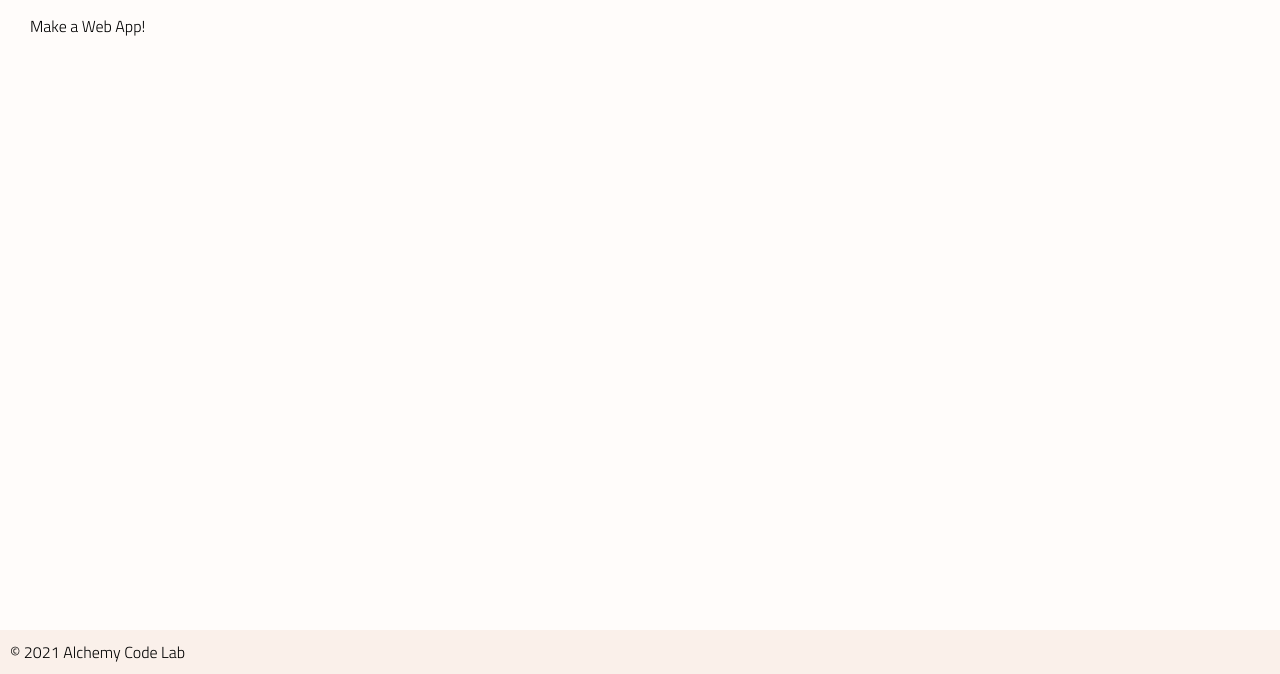
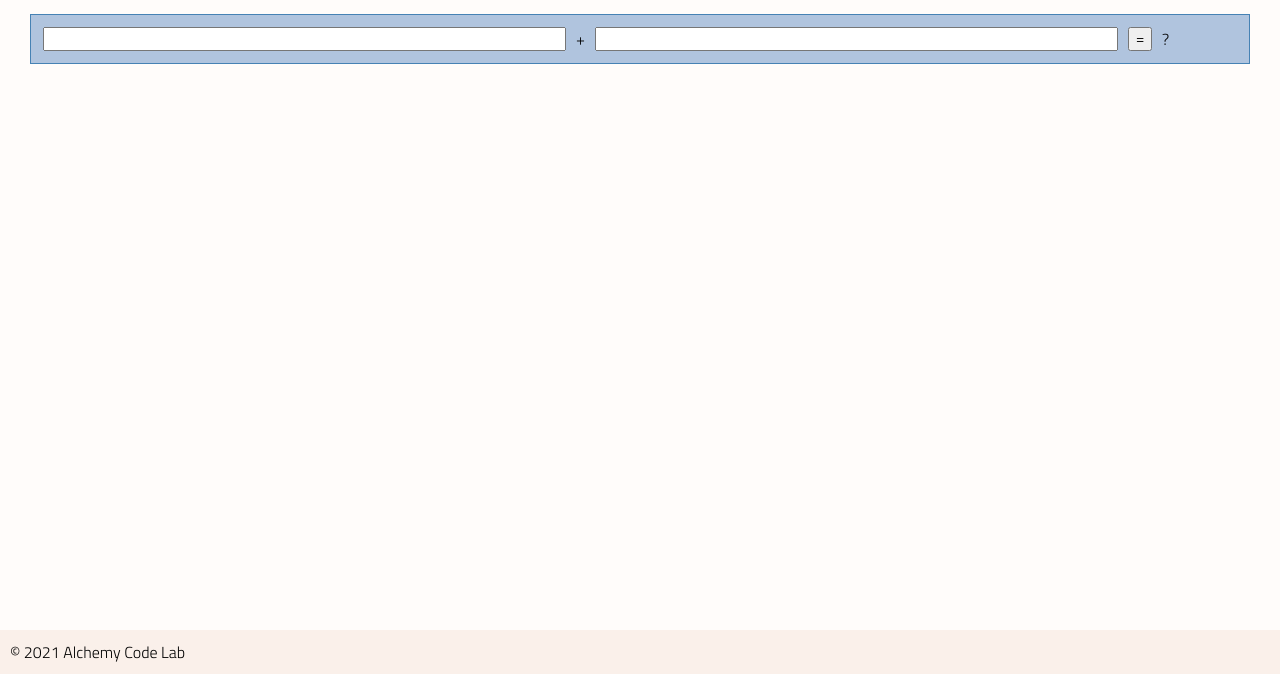
Before and after one commit to tannermeck/Calculator-app, a plain HTML site: page index.html in a window 1280 px wide. Shown: the part 126-800 px from the top of the page. Drawn offline with Linux system fonts and the light colour scheme.

Commit message:
calcuator boxes setup

```diff
--- a/index.html
+++ b/index.html
@@ -19,7 +19,13 @@
 
     <main>
 
-        Make a Web App!
+       <section class="operation">
+           <input id="add-x-input"> + <input id="add-y-input">
+           <button id="add-button">=</button>
+           <span id="add-result">?</span>
+
+
+       </section>
 
     </main>
 
--- a/styles/styles.css
+++ b/styles/styles.css
@@ -33,3 +33,11 @@ footer {
     background-color: #FAF0EA;
     padding: 10px;
 }
+.operation {
+    background: Lightsteelblue;
+    padding: 12px;
+    border: 1px solid steelblue;
+    display: grid;
+    grid-template-columns: 1fr auto 1fr auto 75px;
+    grid-gap: 10px;
+}
```
